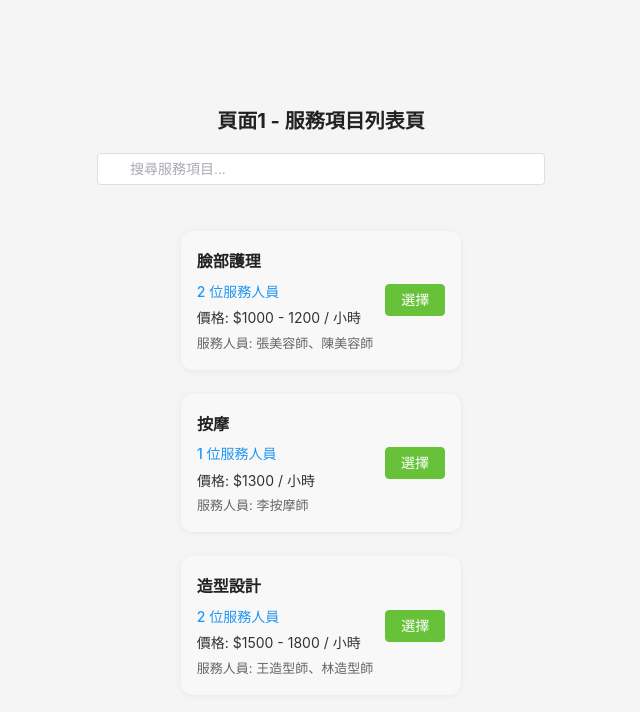
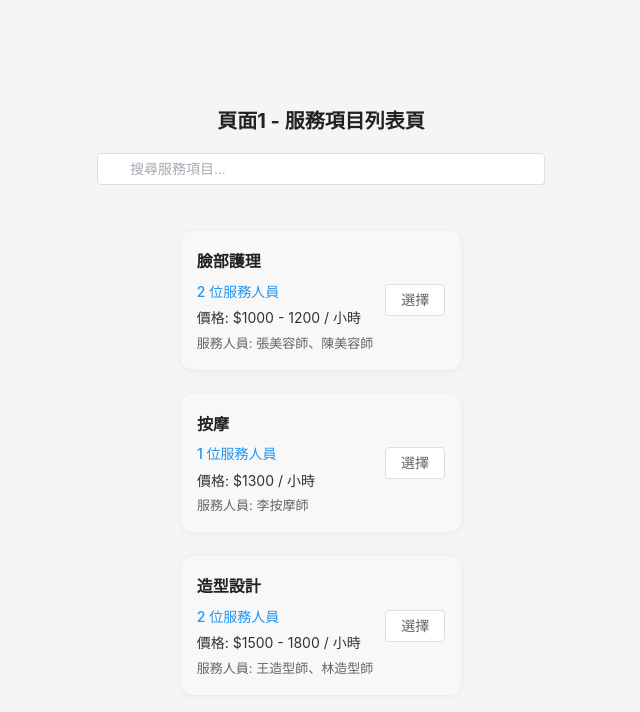
Before and after one commit to rick40245/booking-flow, a Vue app: page / in a window 1280 px wide. Shown: the top 712 px of the page, without its empty margins (319-959 px from the left). Built offline with nearby package versions, Linux system fonts and the light colour scheme; the HTML template or start-up script is replaced by a standard one.

Commit message:
Change the button type in ServiceCard.vue from “success” to “submit” to match the form submission semantics.

```diff
--- a/src/components/ServiceCard.vue
+++ b/src/components/ServiceCard.vue
@@ -16,7 +16,7 @@
                 服務人員: {{ service.staffList.join('、') }}
             </div>
         </div>
-        <el-button type="success" @click="emit('select', service.id)">
+        <el-button type="submit" @click="emit('select', service.id)">
             {{ isSelected ? '已選擇' : '選擇' }}
         </el-button>
     </div>
```
